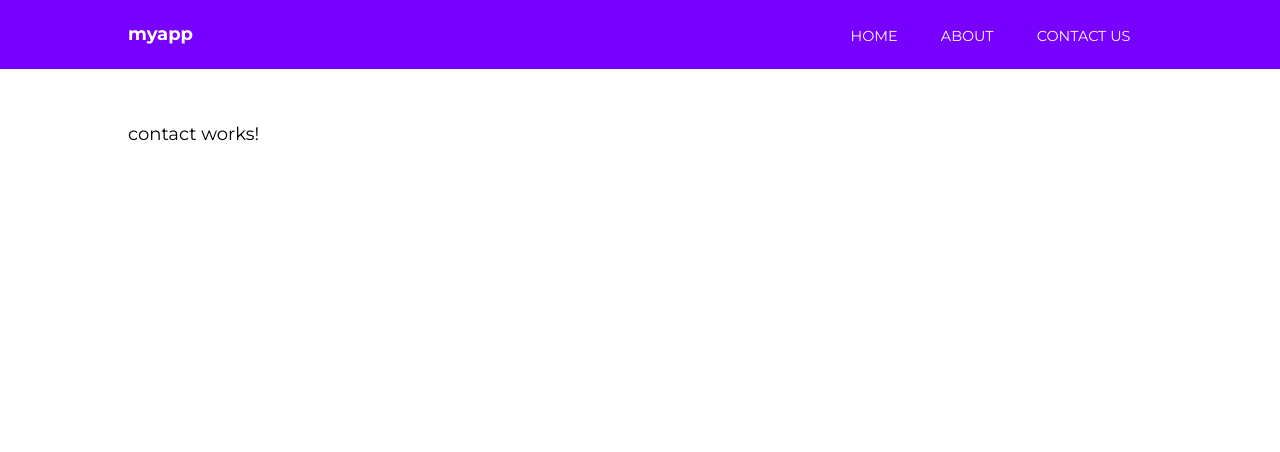
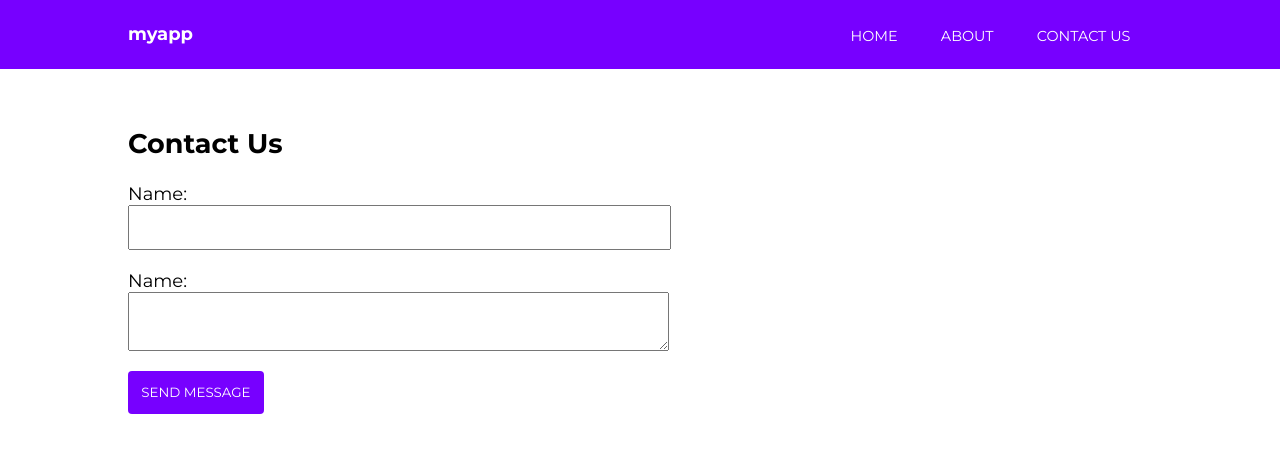
Before and after one commit to waspryo/Angular-Crash-Course, an Angular app: page /contact in a window 1280 px wide. Shown: the top 452 px of the page. Built offline with nearby package versions, Linux system fonts and the light colour scheme.

Commit message:
create validation

```diff
--- a/src/app/app.module.ts
+++ b/src/app/app.module.ts
@@ -1,6 +1,7 @@
 import { BrowserModule } from '@angular/platform-browser';
 import { NgModule } from '@angular/core';
 import { HttpClientModule } from "@angular/common/http";
+import { ReactiveFormsModule } from "@angular/forms";
 
 import { AppRoutingModule } from './app-routing.module';
 import { AppComponent } from './app.component';
@@ -20,7 +21,8 @@
   imports: [
     BrowserModule,
     AppRoutingModule,
-    HttpClientModule
+    HttpClientModule,
+    ReactiveFormsModule
   ],
   providers: [],
   bootstrap: [AppComponent]
--- a/src/app/contact/contact.component.html
+++ b/src/app/contact/contact.component.html
@@ -1 +1,33 @@
-<p>contact works!</p>
+<h1>Contact Us</h1>
+
+<form [formGroup]="messageForm" (ngSubmit)="onSubmit()">
+
+    <h5 *ngIf="success">Your form is valid!</h5>
+
+    <label>
+        Name:
+        <input type="text" formControlName="name">
+        <div *ngIf="submitted && messageForm.controls.name.errors" class="error">
+            <div *ngIf="messageForm.controls.name.errors.required">Your name is required, bro.</div>
+        </div>
+    </label>
+
+    <label>
+        Name:
+        <textarea formControlName="message"></textarea>
+        <div *ngIf="submitted && messageForm.controls.name.errors" class="error">
+            <div *ngIf="messageForm.controls.name.errors.required">A message us required.</div>
+        </div>
+    </label>
+
+    <input type="submit" value="Send message" class="cta">
+
+</form>
+
+<div *ngIf="submitted" class="results">
+    <strong>Name:</strong>
+    <span>{{ messageForm.controls.name.value }}</span>
+
+    <strong>Message:</strong>
+    <span>{{ messageForm.controls.message.value }}</span>
+</div>
--- a/src/app/contact/contact.component.scss
+++ b/src/app/contact/contact.component.scss
@@ -0,0 +1,43 @@
+label {
+    display: block;
+
+    input, textarea {
+        display: block;
+        width: 50%;
+        margin-bottom: 20px;
+        padding: 1em;
+    }
+
+    .error {
+        margin-top: -20px;
+        background: yellow;
+        padding: .5em;
+        display: inline-block;
+        font-size: .9em;
+        margin-bottom: 20px;
+    }
+}
+
+.cta {
+    background: #7700FF;
+    border: none;
+    color: white;
+
+    text-transform: uppercase;
+    border-radius: 4px;
+    padding: 1em;
+    cursor: pointer;
+    font-family: 'Montserrat';
+}
+
+.results {
+    margin-top: 50px;
+
+    strong {
+        display: block;
+    }
+    span {
+        margin-bottom: 20px;
+        display: block;
+    }
+}
--- a/src/app/contact/contact.component.ts
+++ b/src/app/contact/contact.component.ts
@@ -1,4 +1,5 @@
 import { Component, OnInit } from '@angular/core';
+import { FormBuilder, FormGroup, Validators } from '@angular/forms'
 
 @Component({
   selector: 'app-contact',
@@ -7,7 +8,26 @@
 })
 export class ContactComponent implements OnInit {
 
-  constructor() { }
+  messageForm: FormGroup;
+  submitted = false;
+  success = false;
+
+  constructor(private formBuilder: FormBuilder) {
+    this.messageForm = this.formBuilder.group({
+      name: ['', Validators.required],
+      message: ['', Validators.required],
+    })
+   }
+
+   onSubmit() {
+     this.submitted = true;
+
+     if (this.messageForm.invalid) {
+       return;
+     }
+
+     this.success = true;
+   }
 
   ngOnInit() {
   }
```
